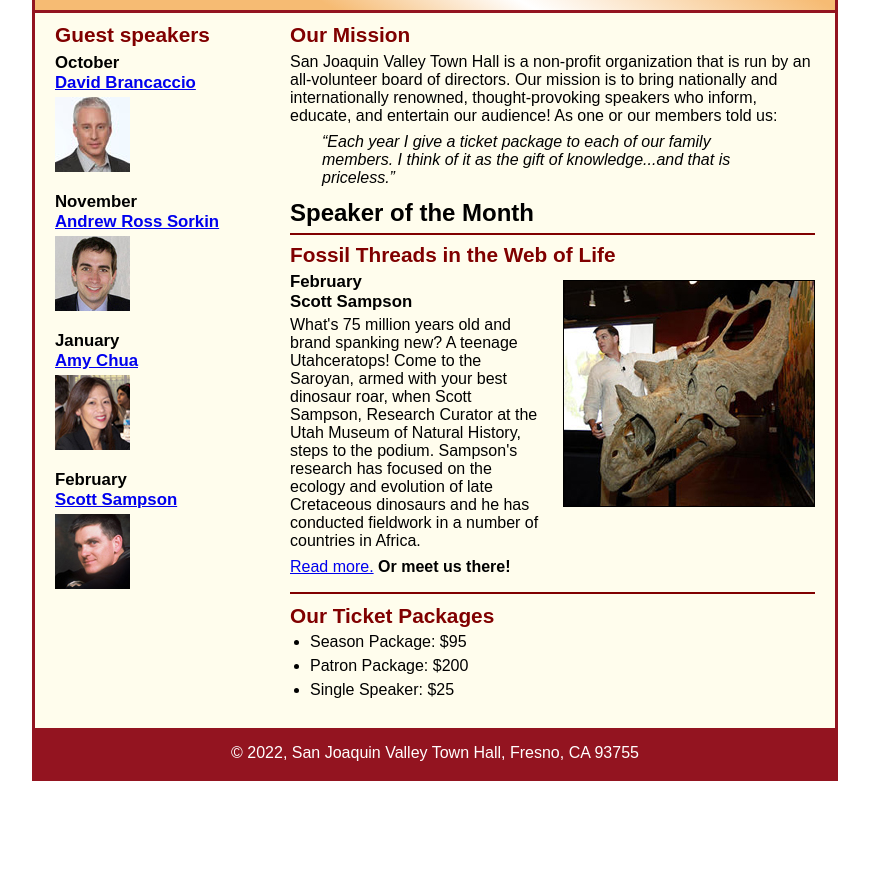
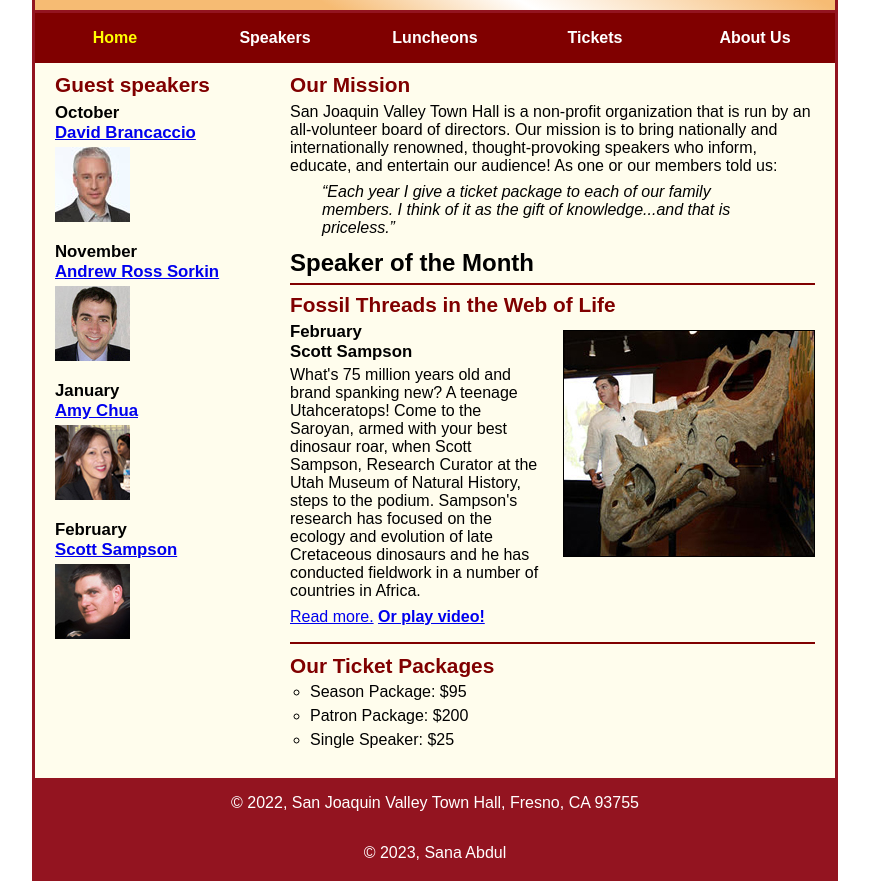
Before and after one commit to sanaabdul04/A09, a plain HTML site: page index.html in a window 1280 px wide. Shown: the part 110-991 px from the top of the page, without its empty margins (205-1074 px from the left). Before the commit the page ends 891 px from the top, so only its background shows below. Drawn offline with Linux system fonts and the light colour scheme.

Commit message:
Update index.html

```diff
--- a/index.html
+++ b/index.html
@@ -14,6 +14,22 @@
 		<h2>San Joaquin Valley Town Hall</h2>
 		<h3>Celebrating our <span class="shadow">75<sup>th</sup></span> Year</h3>
 	</header>
+	<nav id="nav_menu">
+		<ul>
+			<li><a class="current" href="index.html" >Home</a></li>
+			<li><a href="speakers.html">Speakers</a></li>
+			<li><a href="luncheons.html">Luncheons</a></li>
+			<li><a href="tickets.html">Tickets</a></li>
+			<li><a href="aboutus.html">About Us</a>
+				<ul class="submenu">
+					<li><a href="#">Our History</a></li>
+					<li><a href="#">Board of Directors</a></li>
+					<li><a href="#">Past Speakers</a></li>
+					<li><a href="#">Contact Information</a></li>
+				</ul>
+			</li>
+		</ul>
+	</nav>
 	<main>
 		<section>
 			<h2>Our Mission</h2>
@@ -34,11 +50,11 @@
 					Curator at the Utah Museum of Natural History, steps to the podium. Sampson's research
 					has focused on the ecology and evolution of late Cretaceous dinosaurs and he has conducted
 					fieldwork in a number of countries in Africa.</p>
-				<p><a href="speakers/c6_sampson.html">Read more.</a>&nbsp;<b>Or meet us there!</b></p>
+				<p><a href="speakers/c6_sampson.html">Read more.</a>&nbsp;<b><a href="media/sampson.mp4"  target="_blank">Or play video!</a></b></p>
 			</article>
 
 			<h2>Our Ticket Packages</h2>
-			<ul>
+			<ul style="list-style: circle;">
 				<li>Season Package: $95</li>
 				<li>Patron Package: $200</li>
 				<li>Single Speaker: $25</li>
@@ -59,6 +75,8 @@
 	</main>
 	<footer>
 		<p>&copy; 2022, San Joaquin Valley Town Hall, Fresno, CA 93755</p>
+		<p>&copy; 2023, Sana Abdul</p>
 	</footer>
 </body>
+
 </html>
```
Lines whose indentation alone changed are shown as unchanged.
